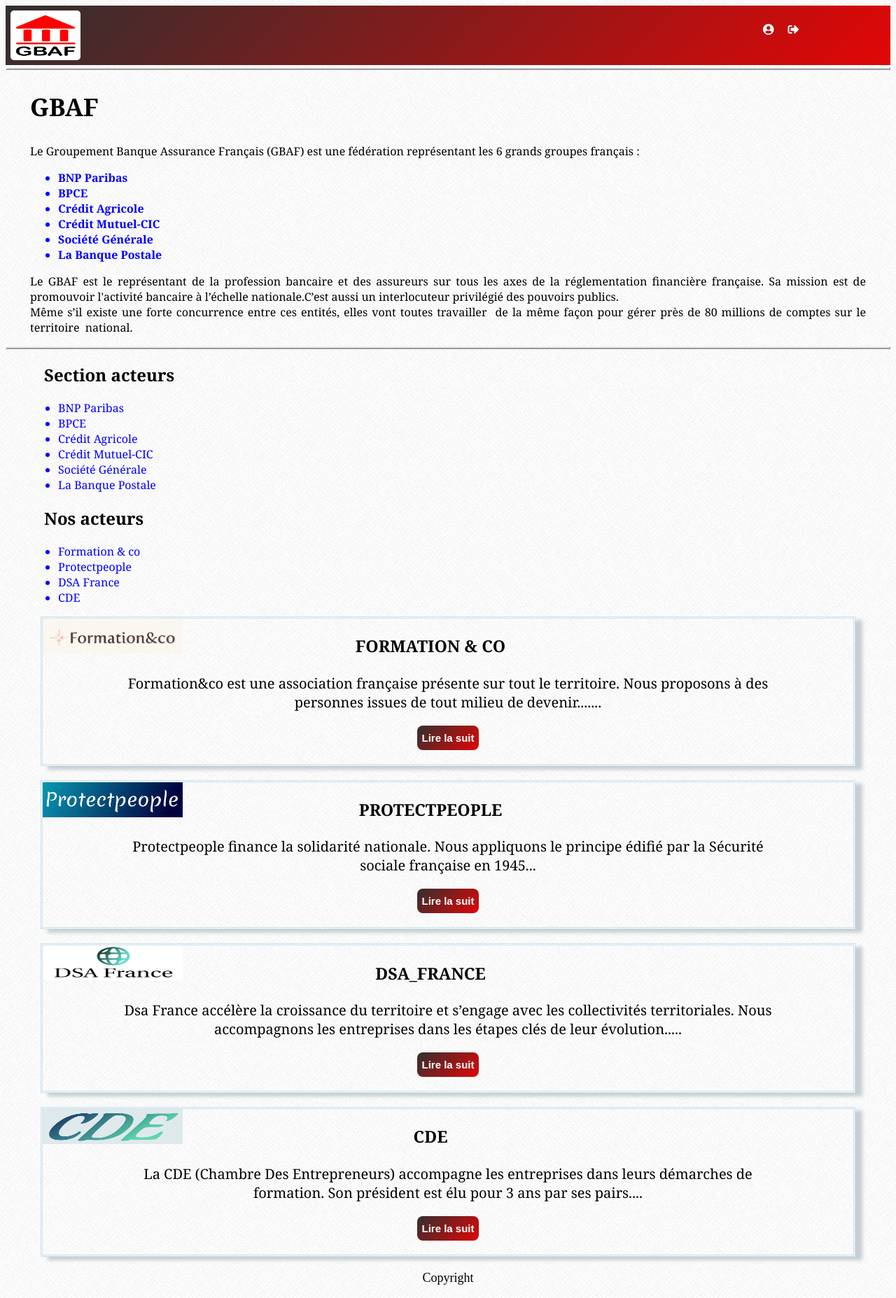
After one commit to bsafia/Gbaf_Openclassrooms.github.io-1, a PHP site: page /accueil.php in a window 1280 px wide. The commit adds this page. Shown: the whole page at 70% size. Run offline with PHP 8.4, Linux system fonts and the light colour scheme.

Commit message:
put changes

```diff
--- /dev/null
+++ b/accueil.php
@@ -0,0 +1,126 @@
+<?php
+include ('db.php');
+
+
+?>
+
+<!DOCTYPE html>
+<html>
+    <head>
+        <link rel="stylesheet" href="https://cdnjs.cloudflare.com/ajax/libs/font-awesome/5.15.3/css/all.min.css" integrity="sha512-iBBXm8fW90+nuLcSKlbmrPcLa0OT92xO1BIsZ+ywDWZCvqsWgccV3gFoRBv0z+8dLJgyAHIhR35VZc2oM/gI1w==" crossorigin="anonymous" />
+        <meta name="viewport" content="width=device-width, initial-scale=1.0" />
+        <meta charset="utf-8" />
+        <title>Accueil</title>
+      <link rel ="stylesheet" href="style.css">
+    </head>
+
+        <body>
+
+            <header class = "infos">
+                <img src="logo.jpg"  id = "logo" alt="page-logo">
+                <nav><!-- Nom et prenom de utilisateur-->
+                <a href="profil.php" style="color:#fff"><i class="fas fa-user-circle"></i></a>
+                <?php if(isset($_SESSION['nom'])): ?>
+                  <h4><?php echo $_SESSION['nom'] ?>
+                <?php endif ?>
+                <?php if(isset($_SESSION['prénom'])): ?>
+                <?php echo $_SESSION['prénom'] ?></h4>
+                <?php endif ?>
+                <a href="connexion.php" style="color:#fff" ><i class="fas fa-sign-out-alt"></i></a>
+                </nav>
+
+            </header>
+            <hr>
+<section id = "présentation">
+    <h1>GBAF </h1>
+        <p>Le Groupement Banque Assurance Français (GBAF) est une fédération représentant les 6 grands groupes français :</p>
+            <ul>
+                <li>BNP Paribas </li>
+                <li> BPCE </li>
+                <li>Crédit Agricole </li>
+                <li>Crédit Mutuel-CIC </li>
+                <li> Société Générale </li>
+                <li> La Banque Postale</li>
+            </ul>
+        <p>Le GBAF est le représentant de la profession bancaire et des assureurs sur tous les axes de la réglementation financière française.
+            Sa mission est de promouvoir l'activité bancaire à l’échelle nationale.C’est aussi un interlocuteur privilégié des pouvoirs publics.<br>
+            Même s’il existe une forte concurrence entre ces entités, elles vont toutes travailler  de la même façon pour gérer près de 80 millions de comptes
+            sur le territoire  national.
+        </p>
+</section>
+<hr>
+<section id =  "acteurs">
+    <div id="acteur_list">
+        <h2>Section acteurs</h2>
+            <ul>
+                <li>BNP Paribas</li>
+                <li>BPCE</li>
+                <li>Crédit Agricole</li>
+                <li>Crédit Mutuel-CIC</li>
+                <li>Société Générale</li>
+                <li>La Banque Postale</li>
+            </ul>
+        </div>
+    <div id="acteur_list2">
+        <h2>Nos acteurs</h2>
+            <ul>
+                <li>Formation & co</li>
+                <li>Protectpeople</li>
+                <li>DSA France</li>
+                <li>CDE</li>
+            </ul>
+        </div>
+</section>
+<article>
+
+<section class="section">
+                    <img src = "formation_co.png" class="logo1" alt = "logo_acteur1"/>
+        <div id ="text_acteur">
+            <h3>FORMATION & CO</h3>
+                <p>Formation&co est une association française présente sur tout le territoire.
+               Nous proposons à des personnes issues de tout milieu de devenir.......</p>
+                </div>
+                    <a href= "acteur.php?acteurid=1"> <button type="submit" class="btn_commen">Lire la suit</button></a>
+
+</section>
+
+ <section class="section">
+                    <img src="protectpeople.png" class="logo1" atl="logo_acteur2"/>
+        <div id="text_acteur2">
+            <h3>PROTECTPEOPLE</h3>
+                <p>Protectpeople finance la solidarité nationale.
+               Nous appliquons le principe édifié par la Sécurité sociale française en 1945...</p>
+        </div>
+
+                    <a href= "acteur.php?acteurid=2"> <button type="submit" class="btn_commen">Lire la suit</button></a>
+</section>
+
+<section class="section">
+                    <img src="Dsa_france.png" class="logo1" alt="logo_acteur3"/>
+        <div id="text_acteur3">
+            <h3>DSA_FRANCE</h3>
+                <p>Dsa France accélère la croissance du territoire et s’engage avec les collectivités territoriales.
+                Nous accompagnons les entreprises dans les étapes clés de leur évolution.....</p>
+        </div>
+
+                    <a href= "acteur.php?acteurid=3"> <button type="submit" class="btn_commen">Lire la suit</button></a>
+</section>
+
+<section class="section">
+                    <img src="CDE.png" class="logo1" alt="logo_acteur4"/>
+        <div id="text_acteur4">
+            <h3>CDE</h3>
+                <p>La CDE (Chambre Des Entrepreneurs) accompagne les entreprises dans leurs démarches de formation.
+                Son président est élu pour 3 ans par ses pairs....</p>
+        </div>
+
+                    <a href= "acteur.php?acteurid=4"> <button type="submit" class="btn_commen">Lire la suit</button></a>
+</section>
+
+</article>
+    </body>
+
+<footer>
+        <p>Copyright</p>
+</footer>
+</html>
--- a/passe.php
+++ b/passe.php
@@ -18,6 +18,7 @@
     $question = htmlspecialchars($_POST['question']);
     $reponse = htmlspecialchars($_POST['reponse']);
     $mdp = sha1($_POST['mdp']);
+    $mdp2 = sha1($_POST['mdp2']);
         if(!empty($_POST['nomuser'])&& !empty($_POST['question']) &&!empty($_POST['reponse'])) {
             $selectuser = $bdd->prepare ("SELECT * FROM inscription WHERE nomuser= ? ");
             $selectuser->execute(array($nomuser));
@@ -27,6 +28,8 @@
                 if($_POST['mdp'] == $_POST['mdp2']) {
                     $insertmdp = $bdd->prepare("UPDATE inscription Set motdepasse= ? WHERE nomuser = ?");
                     $insertmdp->execute(array($mdp, $nomuser));
+                    $insertmdp = $bdd->prepare("UPDATE inscription Set motdepasse2= ? WHERE nomuser = ?");
+                    $insertmdp->execute(array($mdp2, $nomuser));
                     header("Location:Connexion.php");
                 }
             }
```
Also changed, not shown: profil.php (+4 -4 lines), update.php (+7 -5 lines).
